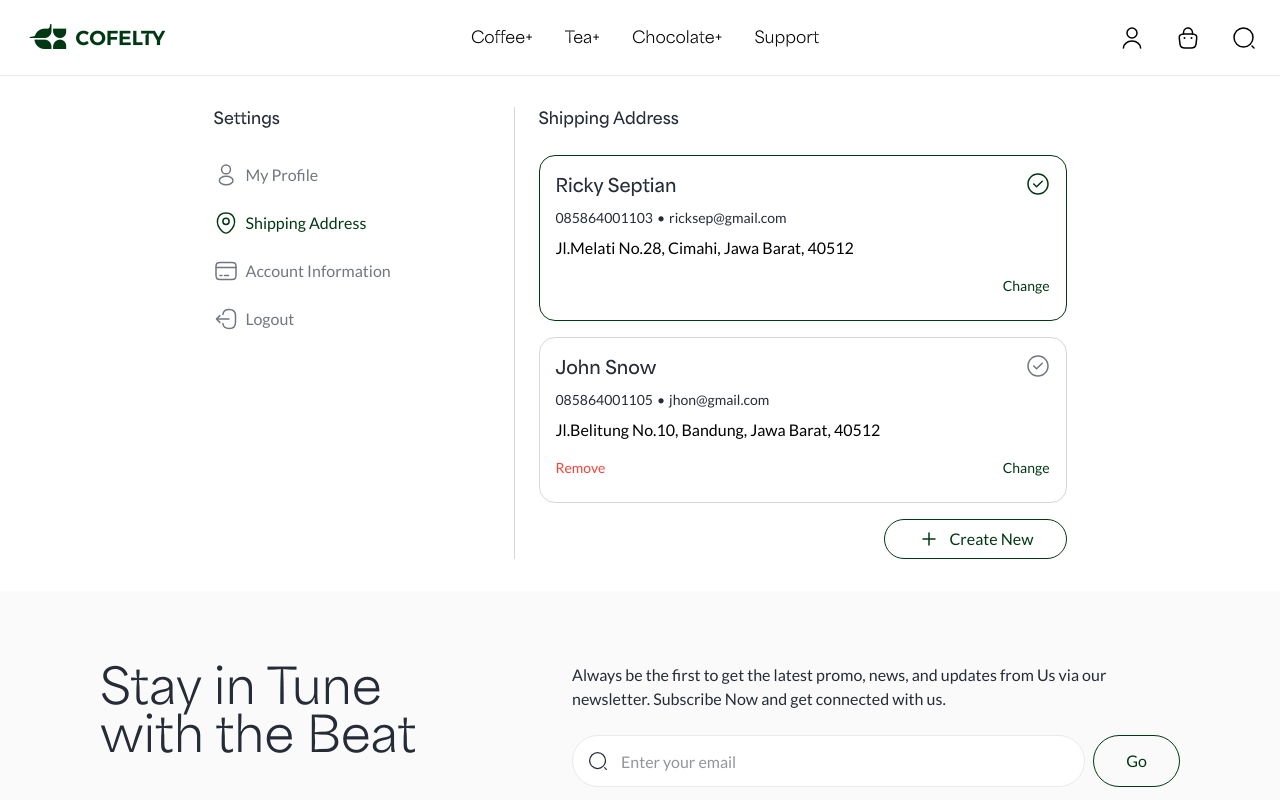
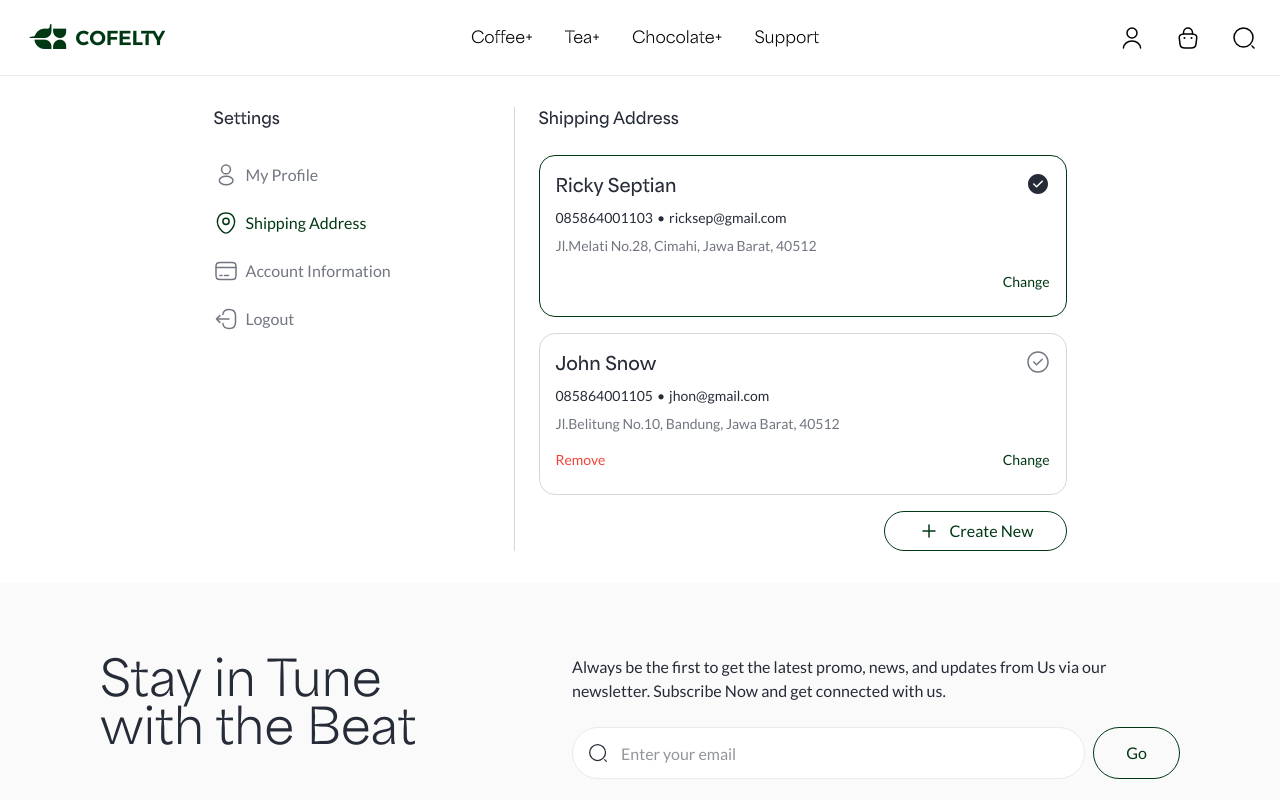
Before and after one commit to xpand-indonesia/ecommerce, a Next.js app: page /profile/shipping-address in a window 1280 px wide. Shown: the top 800 px of the page. Built offline with nearby package versions, Linux system fonts and the light colour scheme.

Commit message:
Improve shipping address page style

```diff
--- a/src/app/profile/shipping-address/page.tsx
+++ b/src/app/profile/shipping-address/page.tsx
@@ -4,7 +4,9 @@ import { ShippingAddressCrud } from '@/features/shipping-address';
 export default function ProfileShippingAddressPage() {
     return (
         <>
-            <ContentTitle>Shipping Address</ContentTitle>
+            <ContentTitle className="hidden lg:block">
+                Shipping Address
+            </ContentTitle>
             <ShippingAddressCrud />
         </>
     );
--- /dev/null
+++ b/src/components/icons/tick-circle.tsx
@@ -0,0 +1,25 @@
+import React from 'react';
+
+interface TickCircleProps extends React.ComponentPropsWithoutRef<'svg'> {
+    className?: string;
+}
+
+export const TickCircle: React.FC<TickCircleProps> = ({
+    className,
+    ...props
+}) => (
+    <svg
+        width="1em"
+        height="1em"
+        viewBox="0 0 24 24"
+        fill="none"
+        xmlns="http://www.w3.org/2000/svg"
+        className={className}
+        {...props}
+    >
+        <path
+            d="M12 2C6.49 2 2 6.49 2 12C2 17.51 6.49 22 12 22C17.51 22 22 17.51 22 12C22 6.49 17.51 2 12 2ZM16.78 9.7L11.11 15.37C10.97 15.51 10.78 15.59 10.58 15.59C10.38 15.59 10.19 15.51 10.05 15.37L7.22 12.54C6.93 12.25 6.93 11.77 7.22 11.48C7.51 11.19 7.99 11.19 8.28 11.48L10.58 13.78L15.72 8.64C16.01 8.35 16.49 8.35 16.78 8.64C17.07 8.93 17.07 9.4 16.78 9.7Z"
+            fill="currentColor"
+        />
+    </svg>
+);
--- a/src/features/shipping-address/components/shipping-address-item.tsx
+++ b/src/features/shipping-address/components/shipping-address-item.tsx
@@ -1,5 +1,6 @@
+import { TickCircle } from '@/components/icons/tick-circle';
+import { TickCircleOutline } from '@/components/icons/tick-circle-outline';
 import { cn } from '@/lib/utils';
-import { TickCircleOutline } from '@/components/icons/tick-circle-outline';
 import { Address } from '../types/shipping-address-type';
 
 interface ShippingAddressItemProps {
@@ -24,19 +25,18 @@ export function ShippingAddressItem({
                 <div className="font-heading font-bold text-lg text-gray-800">
                     {address.name}
                 </div>
-                <TickCircleOutline
-                    className={cn(
-                        'size-6',
-                        address.isDefault ? 'text-primary' : 'text-gray-500'
-                    )}
-                />
+                {address.isDefault ? (
+                    <TickCircle className="size-6 text-gray-800" />
+                ) : (
+                    <TickCircleOutline className="size-6 text-gray-500" />
+                )}
             </div>
             <div className="flex items-center gap-1 text-sm text-gray-800">
                 <span>{address.phone}</span>
                 <span>•</span>
                 <span>{address.email}</span>
             </div>
-            <div>{address.address}</div>
+            <div className="text-sm text-gray-500">{address.address}</div>
             <div className="flex items-center justify-between">
                 <div>
                     {!address.isDefault && (
```
